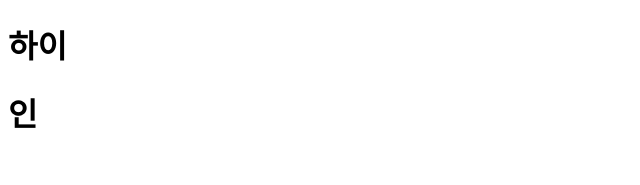
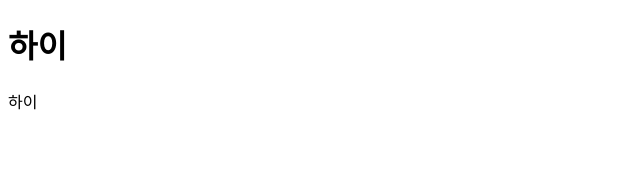
Before and after one commit to jaeseok-go/Komenta, a Vue app in the folder fe/: page /login in a window 1280 px wide. Shown: the top 185 px of the page, without its empty margins (0-640 px from the left). Built offline with nearby package versions, Linux system fonts and the light colour scheme.

Commit message:
branch mis

```diff
--- a/fe/src/components/LoginForm.vue
+++ b/fe/src/components/LoginForm.vue
@@ -1,25 +1,5 @@
 <template>
-  <div>
-      <h1>인</h1>
-      <!-- <input
-      v-model="email"
-      id="email"
-      type="text"
-      placeholder="이메일"
-      autocapitalize="off"
-      @keyup.enter="Login">
-      <label for="email"></label>
-      <div v-if="error.email">{{ error.email }}</div>
-
-      <input
-      v-model="password"
-      id="password"
-      type="password"
-      placeholder="비밀번호"
-      @keyup.enter="Login">
-      <label for="password">비밀번호</label>
-      <div v-if="error.password"></div> -->
-  </div>
+    <div>하이</div>
 </template>
 
 <script>
```
